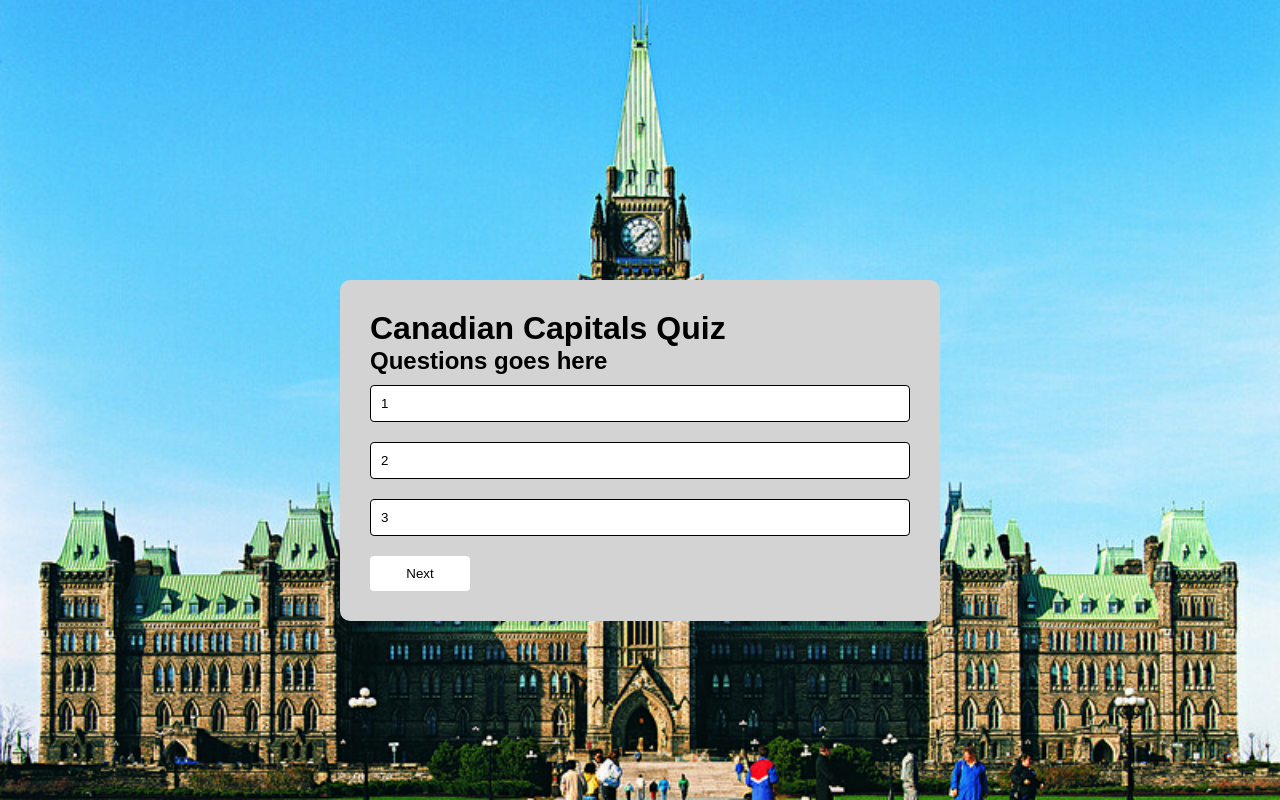
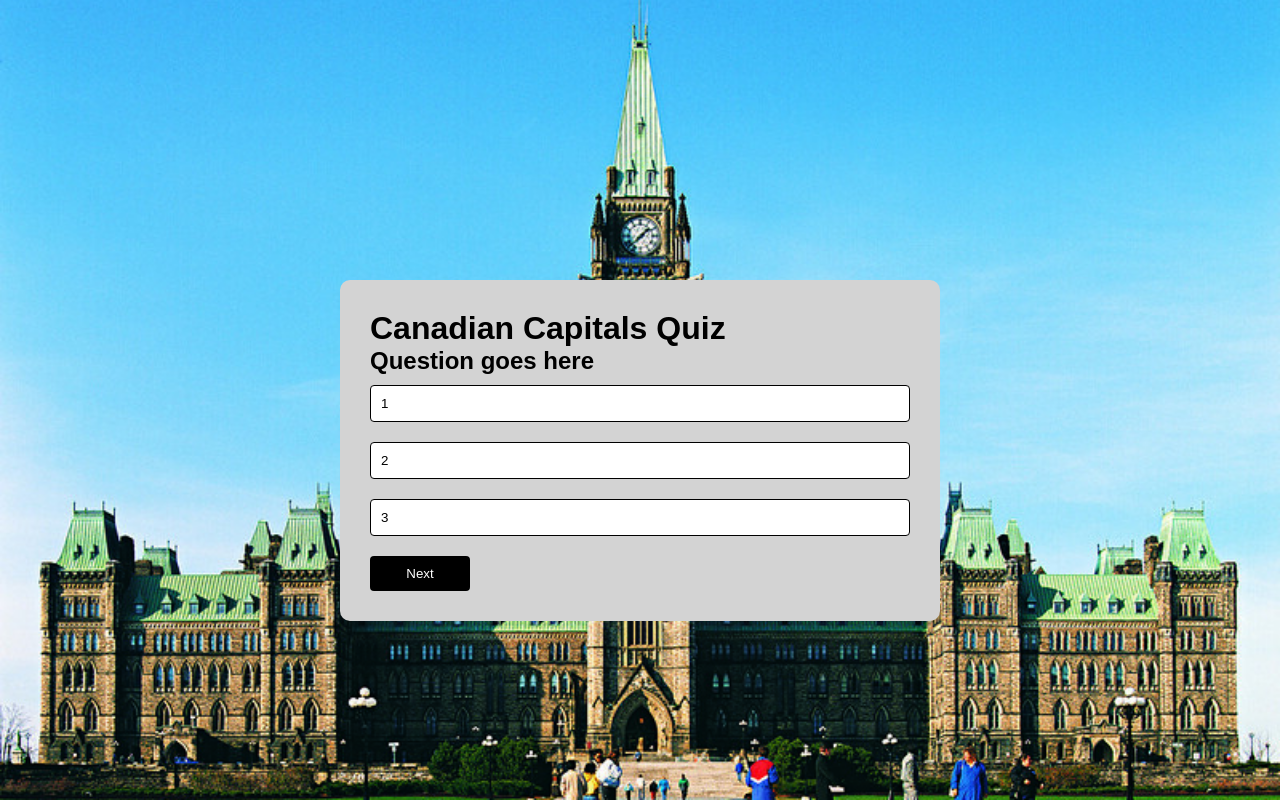
Before and after one commit to JackofBlades95/canadian-capitals-quiz, a plain HTML site: page index.html in a window 1280 px wide. In both pictures the pointer is over the button "Next". Drawn offline with Linux system fonts and the light colour scheme.

Commit message:
Add hover styles for btn and next-btn in css file

```diff
--- a/assets/css/style.css
+++ b/assets/css/style.css
@@ -68,3 +68,8 @@ main {
     border-radius: 4px;
 
 }
+
+#next-btn:hover {
+background: black;
+color: white;
+}
--- a/index.html
+++ b/index.html
@@ -20,7 +20,7 @@
         <div class="box">
             <h1>Canadian Capitals Quiz</h1>
             <div class="quiz">
-                <h2 id="question">Questions goes here
+                <h2 id="question">Question goes here
                 </h2>
                 <div id="buttons">
                     <button class="btn">1</button>
```
